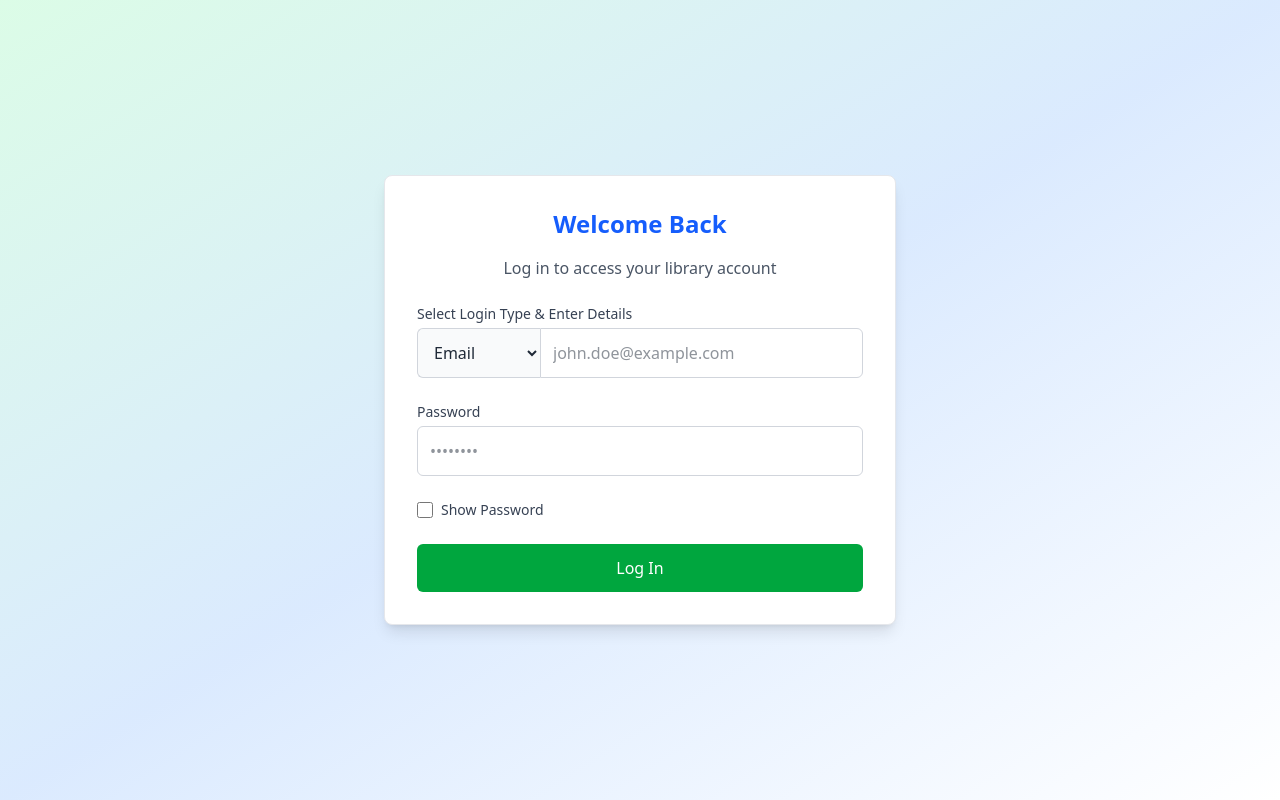
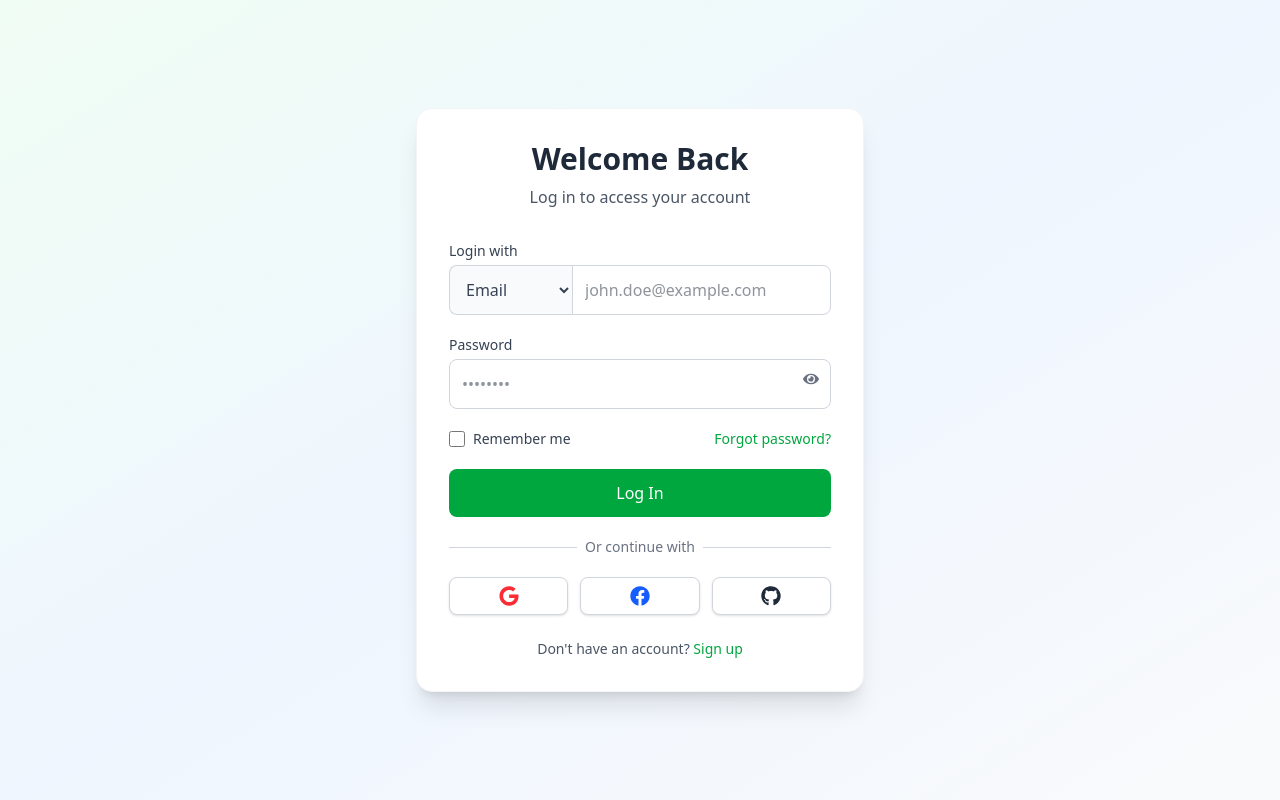
Before and after one commit to mesubash/library-management-system, a React (Vite) app in the folder frontend/: page /login in a window 1280 px wide. Built offline with nearby package versions, Linux system fonts and the light colour scheme.

Commit message:
Login scene made better with enhanced UI and other new buttons

```diff
--- a/frontend/src/pages/auth/Login.jsx
+++ b/frontend/src/pages/auth/Login.jsx
@@ -1,24 +1,30 @@
 import React, { useState } from "react";
-import { useNavigate, useLocation } from "react-router-dom";
+import { useNavigate, useLocation, Link } from "react-router-dom";
+import { FaEye, FaEyeSlash, FaGoogle, FaFacebook, FaGithub } from "react-icons/fa";
 
 export default function Login() {
   const navigate = useNavigate();
-  const location = useLocation(); // Get previous route if any
+  const location = useLocation();
 
   const [formData, setFormData] = useState({
     identifier: "",
     password: "",
-    identifierType: "email", // Default login type
+    identifierType: "email",
+    rememberMe: false,
   });
 
   const [showError, setShowError] = useState(false);
   const [errorMessage, setErrorMessage] = useState("");
   const [shake, setShake] = useState(false);
   const [loading, setLoading] = useState(false);
-  const [showPassword, setShowPassword] = useState(false); // Toggle state
+  const [showPassword, setShowPassword] = useState(false);
 
   const handleChange = (e) => {
-    setFormData({ ...formData, [e.target.name]: e.target.value });
+    const { name, value, type, checked } = e.target;
+    setFormData({
+      ...formData,
+      [name]: type === "checkbox" ? checked : value,
+    });
   };
 
   const handleKeyPress = (e) => {
@@ -43,6 +49,7 @@ export default function Login() {
           identifier: formData.identifier,
           password: formData.password,
           identifierType: formData.identifierType,
+          rememberMe: formData.rememberMe,
         }),
       });
 
@@ -53,7 +60,6 @@ export default function Login() {
         localStorage.setItem("accessToken", data.accessToken);
         localStorage.setItem("role", data.role);
 
-        // Redirect based on role or previous attempted route
         const redirectPath =
           location.state?.from || (data.role === "ADMIN" ? "/admin-dashboard" : "/user-dashboard");
         navigate(redirectPath);
@@ -61,9 +67,6 @@ export default function Login() {
         setShowError(true);
         setShake(true);
         setErrorMessage(data.message || "Invalid credentials");
-
-        // Reset fields but keep identifierType selection
-        setFormData({ ...formData, identifier: "", password: "" });
 
         setTimeout(() => {
           setShowError(false);
@@ -79,34 +82,37 @@ export default function Login() {
     }
   };
 
+  const handleSocialLogin = (provider) => {
+    // Implement social login logic here
+    window.location.href = `http://localhost:8080/api/auth/${provider}`;
+  };
+
   return (
-    <div className="w-full h-screen flex items-center justify-center bg-gradient-to-br from-green-100 via-blue-100 to-white">
+    <div className="min-h-screen flex items-center justify-center bg-gradient-to-br from-green-50 via-blue-50 to-gray-50 p-4">
       {showError && (
         <div className="fixed top-4 right-4 z-50 p-4 bg-red-600 text-white rounded-md shadow-lg animate-slide-in-right">
           {errorMessage}
         </div>
       )}
 
-      <div className="bg-white p-8 rounded-lg shadow-lg w-full max-w-lg h-fit border border-gray-200">
-        <h1 className="text-2xl font-bold text-center text-blue-600 mb-4">
-          Welcome Back
-        </h1>
-        <p className="text-center text-gray-600 mb-6">
-          Log in to access your library account
-        </p>
+      <div className="bg-white p-8 rounded-2xl shadow-xl w-full max-w-md border border-gray-100">
+        <div className="text-center mb-8">
+          <h1 className="text-3xl font-bold text-gray-800 mb-2">Welcome Back</h1>
+          <p className="text-gray-600">Log in to access your account</p>
+        </div>
 
-        <form onSubmit={handleSubmit} className="space-y-6">
+        <form onSubmit={handleSubmit} className="space-y-5">
           {/* Identifier Selection */}
           <div>
-            <label className="block text-sm font-medium text-gray-700">
-              Select Login Type & Enter Details
+            <label className="block text-sm font-medium text-gray-700 mb-1">
+              Login with
             </label>
-            <div className="flex mt-1">
+            <div className="flex">
               <select
                 name="identifierType"
                 value={formData.identifierType}
                 onChange={handleChange}
-                className="p-3 rounded-l-md border border-r-0 border-gray-300 focus:outline-none focus:ring-2 focus:ring-green-400 bg-gray-50"
+                className="p-3 rounded-l-lg border border-r-0 border-gray-300 focus:outline-none focus:ring-2 focus:ring-green-400 bg-gray-50 text-gray-700"
               >
                 <option value="email">Email</option>
                 <option value="phone">Phone</option>
@@ -119,7 +125,7 @@ export default function Login() {
                 onChange={handleChange}
                 onKeyPress={handleKeyPress}
                 pattern={formData.identifierType === "phone" ? "[0-9]*" : undefined}
-                className={`flex-1 p-3 rounded-r-md border border-gray-300 focus:outline-none focus:ring-2 focus:ring-green-400 ${
+                className={`flex-1 p-3 rounded-r-lg border border-gray-300 focus:outline-none focus:ring-2 focus:ring-green-400 ${
                   shake ? "animate-shake" : ""
                 }`}
                 placeholder={
@@ -136,49 +142,125 @@ export default function Login() {
 
           {/* Password Input */}
           <div>
-            <label className="block text-sm font-medium text-gray-700">
+            <label className="block text-sm font-medium text-gray-700 mb-1">
               Password
             </label>
+            <div className="relative">
               <input
                 type={showPassword ? "text" : "password"}
                 name="password"
                 value={formData.password}
                 onChange={handleChange}
-              className={`mt-1 w-full p-3 rounded-md border border-gray-300 focus:outline-none focus:ring-2 focus:ring-green-400 ${
+                className={`w-full p-3 pr-10 rounded-lg border border-gray-300 focus:outline-none focus:ring-2 focus:ring-green-400 ${
                   shake ? "animate-shake" : ""
                 }`}
                 placeholder="••••••••"
                 required
               />
+              <button
+                type="button"
+                onClick={() => setShowPassword(!showPassword)}
+                className="absolute right-3 top-3 text-gray-500 hover:text-gray-700"
+              >
+                {showPassword ? <FaEyeSlash /> : <FaEye />}
+              </button>
+            </div>
           </div>
 
-          {/* Show Password Checkbox */}
+          {/* Remember Me and Forgot Password */}
+          <div className="flex justify-between items-center">
             <div className="flex items-center space-x-2">
               <input
                 type="checkbox"
-              id="showPassword"
-              checked={showPassword}
-              onChange={() => setShowPassword(!showPassword)}
-              className="h-4 w-4 text-green-500 focus:ring-green-400"
+                id="rememberMe"
+                name="rememberMe"
+                checked={formData.rememberMe}
+                onChange={handleChange}
+                className="h-4 w-4 text-green-500 focus:ring-green-400 rounded"
               />
-            <label htmlFor="showPassword" className="text-sm text-gray-700">
-              Show Password
+              <label htmlFor="rememberMe" className="text-sm text-gray-700">
+                Remember me
               </label>
+            </div>
+            <Link
+              to="/forgot-password"
+              className="text-sm text-green-600 hover:text-red-600 hover:underline"
+            >
+              Forgot password?
+            </Link>
           </div>
 
           {/* Login Button */}
           <button
             type="submit"
-            className={`w-full py-3 rounded-md text-white transition-colors focus:outline-none ${
+            className={`w-full py-3 px-4 rounded-lg text-white font-medium transition-colors focus:outline-none ${
               loading
                 ? "bg-green-400 cursor-not-allowed"
                 : "bg-green-600 hover:bg-green-700 focus:ring-2 focus:ring-green-400 focus:ring-offset-2"
             }`}
             disabled={loading}
           >
-            {loading ? "Logging in..." : "Log In"}
+            {loading ? (
+              <span className="flex items-center justify-center">
+                <svg className="animate-spin -ml-1 mr-3 h-5 w-5 text-white" xmlns="http://www.w3.org/2000/svg" fill="none" viewBox="0 0 24 24">
+                  <circle className="opacity-25" cx="12" cy="12" r="10" stroke="currentColor" strokeWidth="4"></circle>
+                  <path className="opacity-75" fill="currentColor" d="M4 12a8 8 0 018-8V0C5.373 0 0 5.373 0 12h4zm2 5.291A7.962 7.962 0 014 12H0c0 3.042 1.135 5.824 3 7.938l3-2.647z"></path>
+                </svg>
+                Logging in...
+              </span>
+            ) : (
+              "Log In"
+            )}
           </button>
+
+          {/* Divider */}
+          <div className="relative">
+            <div className="absolute inset-0 flex items-center">
+              <div className="w-full border-t border-gray-300"></div>
+            </div>
+            <div className="relative flex justify-center text-sm">
+              <span className="px-2 bg-white text-gray-500">Or continue with</span>
+            </div>
+          </div>
+
+          {/* Social Login Buttons */}
+          <div className="grid grid-cols-3 gap-3">
+            <button
+              type="button"
+              onClick={() => handleSocialLogin("google")}
+              className="w-full inline-flex justify-center py-2 px-4 border border-gray-300 rounded-lg shadow-sm bg-white text-sm font-medium text-gray-700 hover:bg-gray-50 focus:outline-none focus:ring-2 focus:ring-offset-2 focus:ring-green-400"
+            >
+              <FaGoogle className="h-5 w-5 text-red-500" />
+            </button>
+            <button
+              type="button"
+              onClick={() => handleSocialLogin("facebook")}
+              className="w-full inline-flex justify-center py-2 px-4 border border-gray-300 rounded-lg shadow-sm bg-white text-sm font-medium text-gray-700 hover:bg-gray-50 focus:outline-none focus:ring-2 focus:ring-offset-2 focus:ring-green-400"
+            >
+              <FaFacebook className="h-5 w-5 text-blue-600" />
+            </button>
+            <button
+              type="button"
+              onClick={() => handleSocialLogin("github")}
+              className="w-full inline-flex justify-center py-2 px-4 border border-gray-300 rounded-lg shadow-sm bg-white text-sm font-medium text-gray-700 hover:bg-gray-50 focus:outline-none focus:ring-2 focus:ring-offset-2 focus:ring-green-400"
+            >
+              <FaGithub className="h-5 w-5 text-gray-800" />
+            </button>
+          </div>
         </form>
+
+        {/* Registration Link */}
+        <div className="mt-6 text-center text-sm">
+          <p className="text-gray-600">
+            Don't have an account?{" "}
+            <Link
+              to="/register"
+              className="font-medium text-green-600 hover:text-green-700 hover:underline"
+            >
+              Sign up
+            </Link>
+          </p>
+        </div>
       </div>
     </div>
   );
```
Lines whose indentation alone changed are shown as unchanged.
